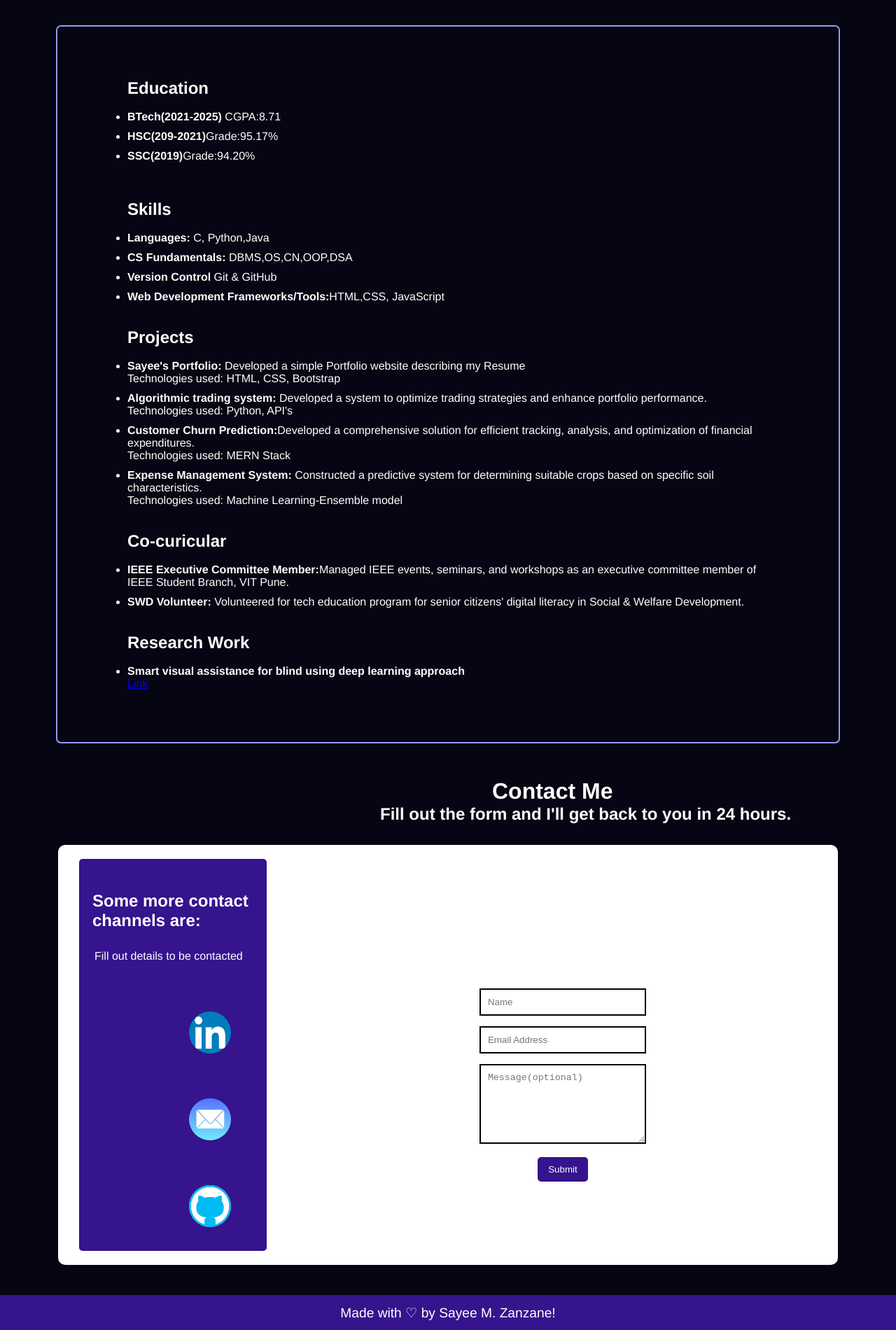
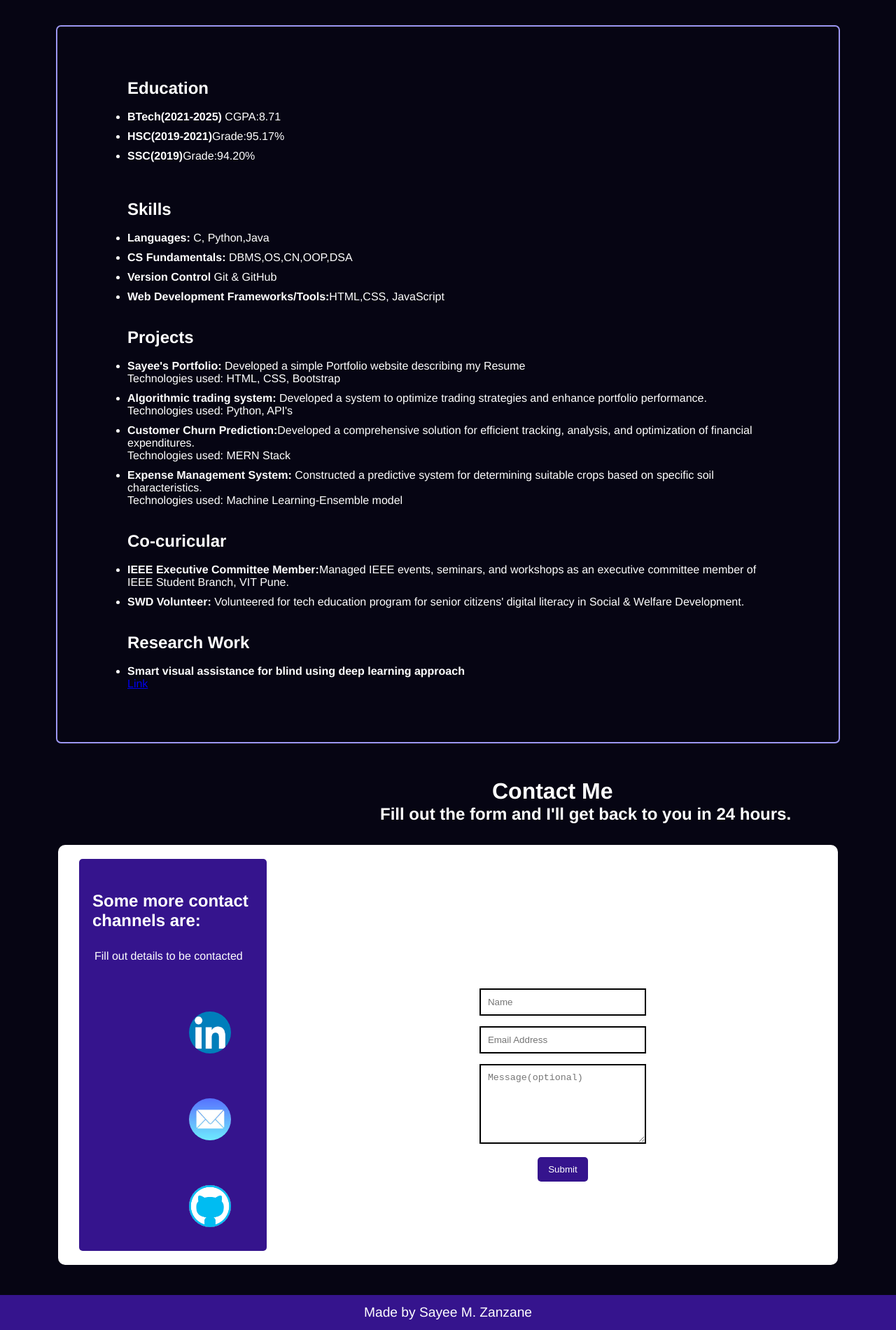
Before and after one commit to SayeeZ/SayeePortfolio.github.io, a plain HTML site: page index.html in a window 1280 px wide. Shown: the part 1268-3168 px from the top of the page at 70% size. Drawn offline with nearby package versions, Linux system fonts and the light colour scheme.

Commit message:
Update index.html

```diff
--- a/index.html
+++ b/index.html
@@ -58,7 +58,7 @@
             <h2>Education</h2>
             <ul>
               <li><strong>BTech(2021-2025)</strong> CGPA:8.71</li>
-              <li><strong>HSC(209-2021)</strong>Grade:95.17%</li>
+              <li><strong>HSC(2019-2021)</strong>Grade:95.17%</li>
               <li><strong>SSC(2019)</strong>Grade:94.20%</li>
             </ul>
           </div>
@@ -188,7 +188,7 @@
     </main>
 
     <footer>
-      <div class="footer">Made with ♡ by Sayee M. Zanzane!</div>
+      <div class="footer">Made by Sayee M. Zanzane</div>
     </footer>
 
     <script src="https://unpkg.com/typed.js@2.1.0/dist/typed.umd.js"></script>
```
